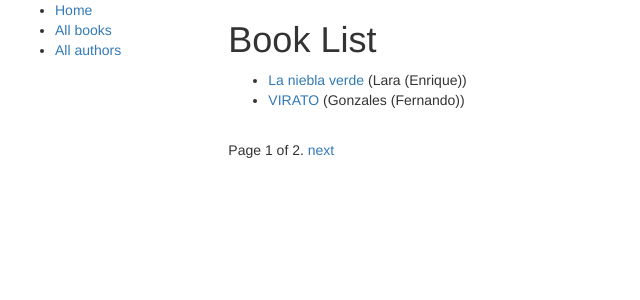
After one commit to Reof07/locallibray, a Django app: page /catalog/books/ in a window 1280 px wide. The commit adds this page. Shown: the top 300 px of the page, without its empty margins (0-640 px from the left). Run offline with Django 3.2, Linux system fonts and the light colour scheme; data comes from the database, SQL or seed files in the repository; some libraries are stand-ins or nearby versions.

Commit message:
'1era_version'

```diff
--- a/catalog/models.py
+++ b/catalog/models.py
@@ -137,6 +137,7 @@ class Author(models.Model):
     date_of_birth = models.DateField(null=True, blank=True)
     date_of_death = models.DateField('Died', null=True, blank=True)
     objects = models.Manager()
+
     def get_absolute_url(self):
         '''
          Retorna la url para acceder a una instancia particular de un autor.
--- a/catalog/templates/base_generic.html
+++ b/catalog/templates/base_generic.html
@@ -23,8 +23,8 @@
       {% block sidebar %}
       <ul class="sidebar-nav">
           <li><a href="{% url 'index' %}">Home</a></li>
-          <li><a href="">All books</a></li>
-          <li><a href="">All authors</a></li>
+          <li><a href="{% url 'books' %}">All books</a></li>
+          <li><a href="{% url 'authors'%}">All authors</a></li>
       </ul>
      {% endblock %}
       </div>
@@ -32,6 +32,24 @@
       {% block content %}
 
       {% endblock %}
+
+{% block pagination %}
+  {% if is_paginated %}
+      <div class="pagination">
+          <span class="page-links">
+              {% if page_obj.has_previous %}
+                  <a href="{{ request.path }}?page={{ page_obj.previous_page_number }}">previous</a>
+              {% endif %}
+              <span class="page-current">
+                  Page {{ page_obj.number }} of {{ page_obj.paginator.num_pages }}.
+              </span>
+              {% if page_obj.has_next %}
+                  <a href="{{ request.path }}?page={{ page_obj.next_page_number }}">next</a>
+              {% endif %}
+          </span>
+      </div>
+  {% endif %}
+{% endblock %}
       </div>
     </div>
 
--- /dev/null
+++ b/catalog/templates/catalog/book_list.html
@@ -0,0 +1,25 @@
+{% extends 'base_generic.html' %}
+
+{% load static %}
+
+{% block title %} <title>Lista de libros</title>{% endblock %}
+
+{% block content %}
+
+<h1>Book List</h1>
+
+{% if book_list %}
+<ul>
+
+  {% for book in book_list %}
+  <li>
+    <a href="{{ book.get_absolute_url }}">{{ book.title }}</a> ({{book.author}})
+  </li>
+  {% endfor %}
+
+</ul>
+{% else %}
+  <p>There are no books in the library.</p>
+{% endif %}
+
+{% endblock %}
--- a/catalog/views.py
+++ b/catalog/views.py
@@ -1,6 +1,9 @@
-from django.shortcuts import render, HttpResponse
+from django.shortcuts import render, HttpResponse, Http404
 # importa las clases de los modelos que usaremos para acceder a los datos en todas nuestras vistas.
 from .models import Book, BookInstance, Author, Language, Genre
+
+# importar clase de vistas genericas.
+from  django.views import generic
 
 # Create your views here.
 
@@ -21,3 +24,49 @@ def index(request):
         'index.html',
         context={'num_books':num_books,'num_instances':num_instances,'num_instances_available':num_instances_available,'num_authors':num_authors},
         )
+
+class BookListView(generic.ListView):
+    '''
+    esta clase crea una vista generica basada en clase,
+    para esto resive como parametro la clase vista de listas
+    '''
+    model = Book
+    paginate_by = 2
+
+
+#OJO: con esta clase me da un error a la hora de pasar le id por url
+class BookDetailView(generic.DetailView):
+    model= BookInstance
+
+
+def book_detail_view(request,pk):
+    try:
+        book_id=Book.objects.get(pk=pk)
+    except Book.DoesNotExist:
+        raise Http404("Book does not exist")
+
+    #book_id=get_object_or_404(Book, pk=pk)
+
+    return render(
+        request,
+        'catalog/book_detail.html',
+        context={'book':book_id,}
+    )
+
+class Authorlist(generic.ListView):
+    model = Author
+
+
+def author_detail_view(request,pk):
+    try:
+        author_id=Author.objects.get(pk=pk)
+    except Author.DoesNotExist:
+        raise Http404("Author does not exist")
+
+    #book_id=get_object_or_404(Book, pk=pk)
+
+    return render(
+        request,
+        'catalog/author_detail.html',
+        context={'author':author_id,}
+    )
```
Also changed, not shown: catalog/templates/catalog/author_detail.html (added, +10 -0 lines), catalog/templates/catalog/author_list.html (added, +23 -0 lines), catalog/templates/catalog/book_detail.html (added, +27 -0 lines), catalog/url.py (+5 -3 lines).
